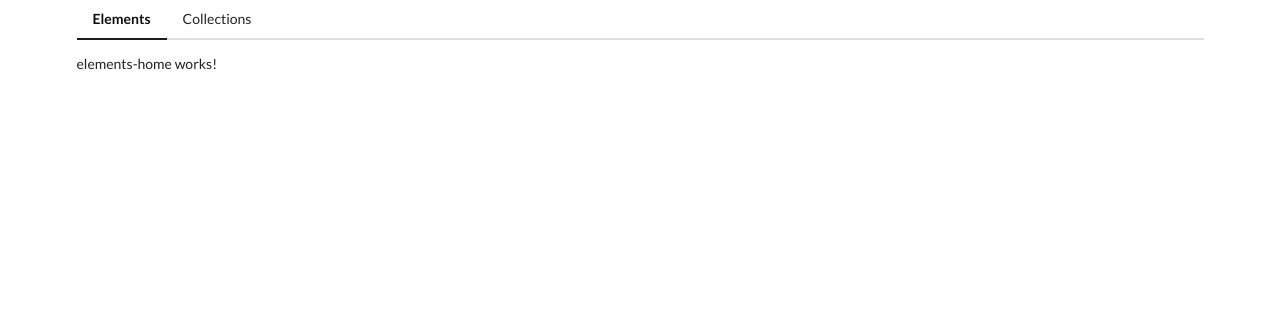
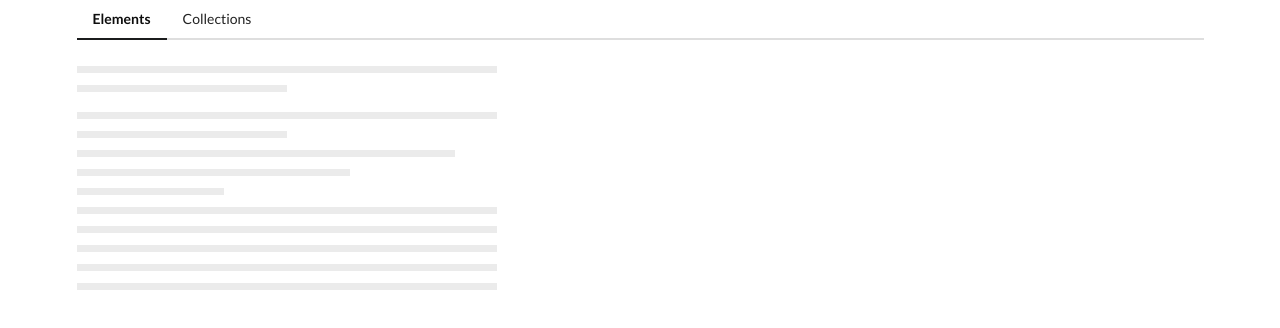
Before and after one commit to benhsieh-dev/comps, an Angular app: page /elements in a window 1280 px wide. Shown: the top 328 px of the page. Built offline with nearby package versions, Linux system fonts and the light colour scheme.

Commit message:
Add placeholder compoment to elements module. Add and customize times directive for code flexibility in displaying placeholder component

```diff
--- a/src/app/elements/elements-home/elements-home.component.html
+++ b/src/app/elements/elements-home/elements-home.component.html
@@ -1 +1 @@
-<p>elements-home works!</p>
+<app-placeholder [lines]="10"></app-placeholder>
--- a/src/app/elements/elements.module.ts
+++ b/src/app/elements/elements.module.ts
@@ -3,10 +3,12 @@
 
 import { ElementsRoutingModule } from './elements-routing.module';
 import { ElementsHomeComponent } from './elements-home/elements-home.component';
+import { PlaceholderComponent } from './placeholder/placeholder.component';
+import { TimesDirective } from './times.directive';
 
 
 @NgModule({
-  declarations: [ElementsHomeComponent],
+  declarations: [ElementsHomeComponent, PlaceholderComponent, TimesDirective],
   imports: [
     CommonModule,
     ElementsRoutingModule
--- /dev/null
+++ b/src/app/elements/placeholder/placeholder.component.html
@@ -0,0 +1,9 @@
+<div class="ui placeholder">
+    <div *ngIf="header" class="image-header">
+        <div class="line"></div>
+        <div class="line"></div>
+    </div>
+    <div class="paragraph">
+        <div *appTimes="lines" class="line"></div>
+    </div>
+</div>
--- /dev/null
+++ b/src/app/elements/placeholder/placeholder.component.ts
@@ -0,0 +1,17 @@
+import { Component, OnInit, Input } from '@angular/core';
+
+@Component({
+  selector: 'app-placeholder',
+  templateUrl: './placeholder.component.html',
+  styleUrls: ['./placeholder.component.css']
+})
+export class PlaceholderComponent implements OnInit {
+  @Input() header = true;
+  @Input() lines = 3;
+
+  constructor() { }
+
+  ngOnInit(): void {
+  }
+
+}
--- /dev/null
+++ b/src/app/elements/times.directive.ts
@@ -0,0 +1,19 @@
+import { Directive, TemplateRef, ViewContainerRef, Input } from '@angular/core';
+
+@Directive({
+  selector: '[appTimes]'
+})
+export class TimesDirective {
+
+  constructor(
+    private viewContainer: ViewContainerRef,
+    private templateRef: TemplateRef<any>
+  ) { }
+
+  @Input('appTimes') set render(times: number) {
+    this.viewContainer.clear();
+    for (let i = 0; i < times; i++) {
+      this.viewContainer.createEmbeddedView(this.templateRef, {});
+    }
+  };
+}
```
Also changed, not shown: src/app/elements/placeholder/placeholder.component.css (added), 2 other files (tests, documents, lock files or other folders).
